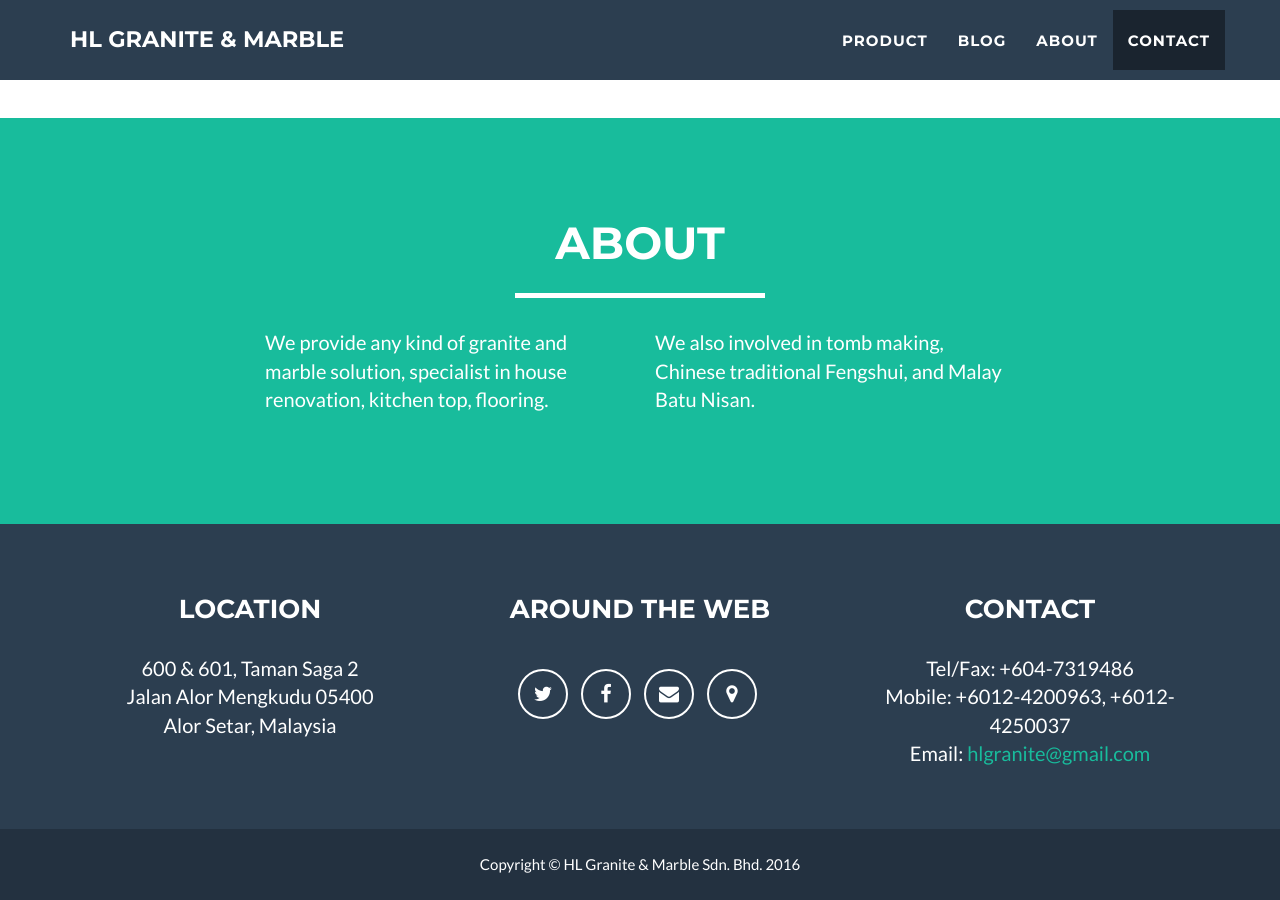
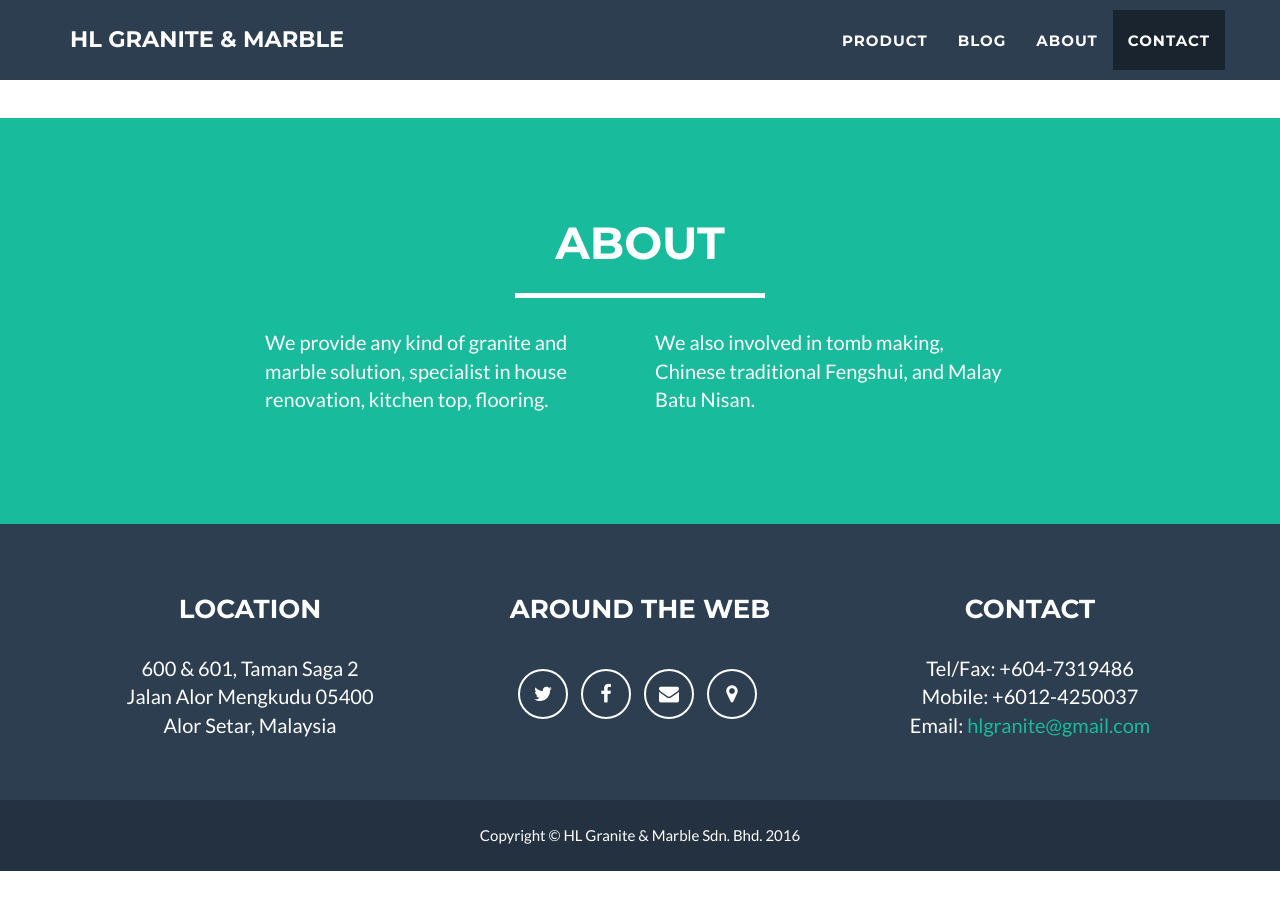
Before and after one commit to hlgranite/hlgranite.github.io, a Jekyll site: the page built from index.html, in a window 1280 px wide and 900 px high, scrolled down 2038 px. Built offline with Jekyll 4.4.1, drawn with Linux system fonts in a browser that asks for light colours; after the commit the page ends 2909 px from its top, so only the background shows below that.

Commit message:
Remove wooy from contact

```diff
--- a/_config.yml
+++ b/_config.yml
@@ -36,7 +36,7 @@
   - line: Alor Setar, Malaysia
 
 # Credits content
-credits: 'Tel/Fax: +604-7319486<br/>Mobile: +6012-4200963, +6012-4250037<br/>Email: <a href="mailto:hlgranite@gmail.com">hlgranite@gmail.com</a>'
+credits: 'Tel/Fax: +604-7319486<br/>Mobile: +6012-4250037<br/>Email: <a href="mailto:hlgranite@gmail.com">hlgranite@gmail.com</a>'
 
 # Build settings
 markdown: kramdown
```
